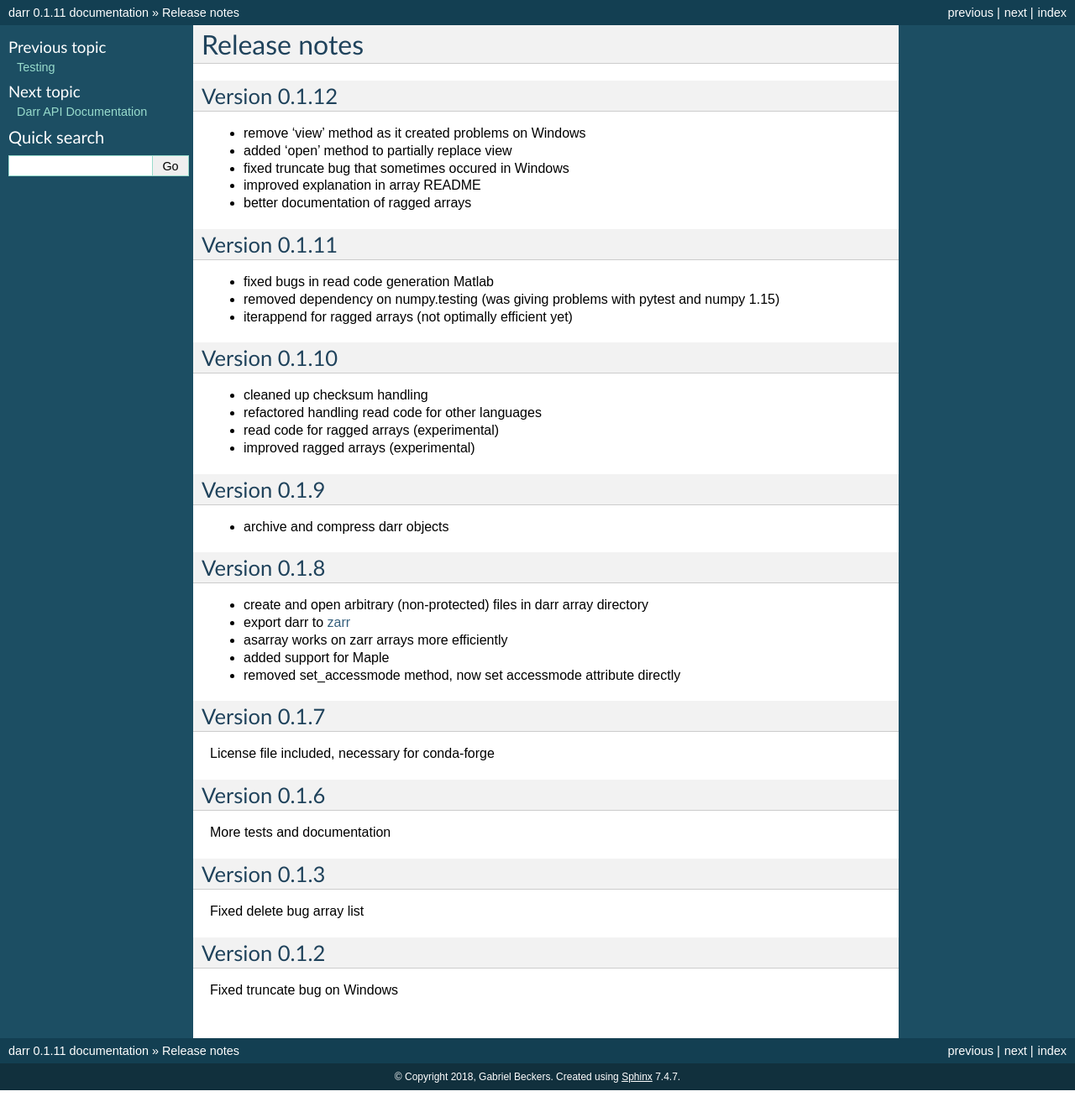
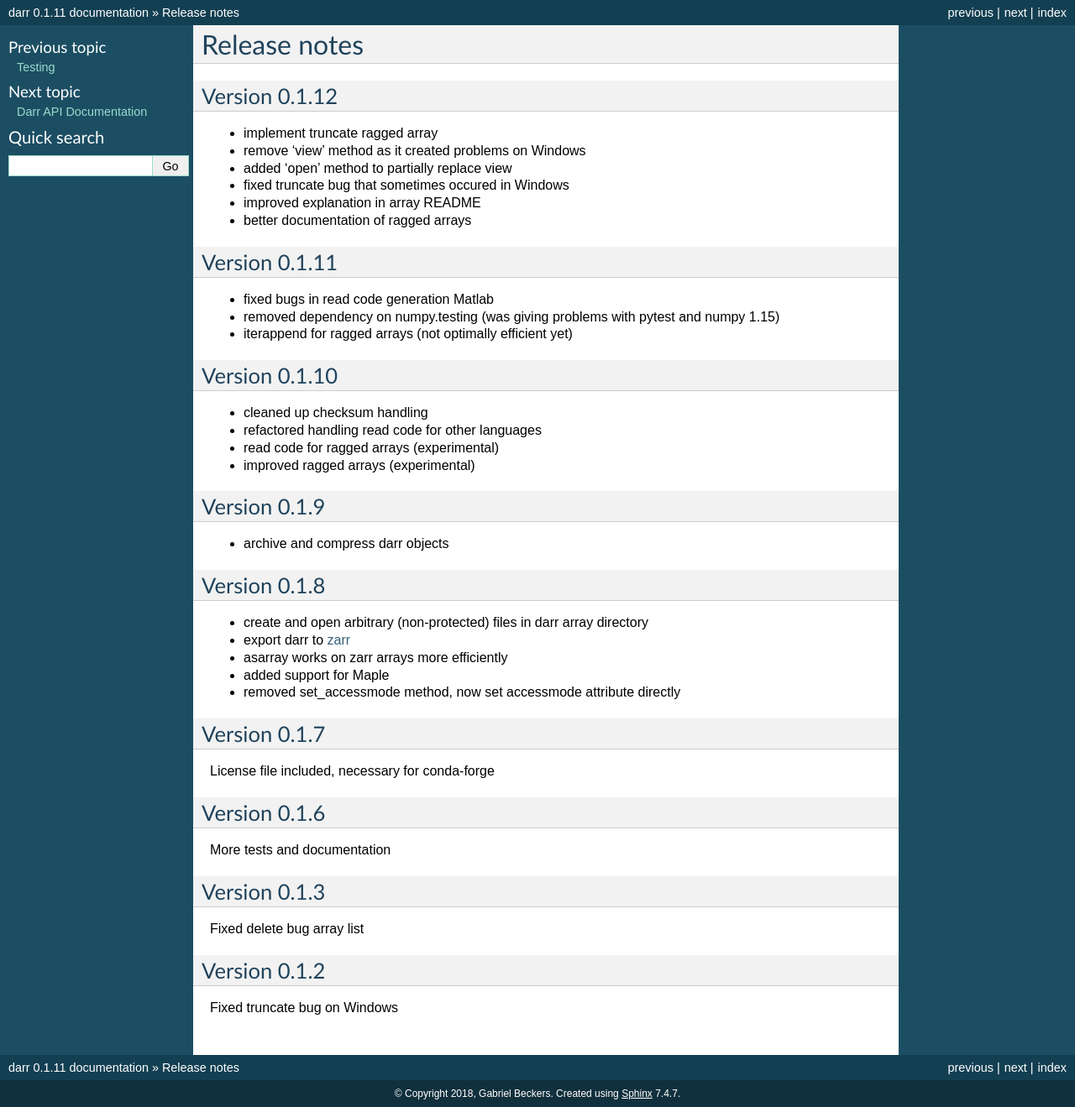
Before and after one commit to gbeckers/Darr, a Sphinx documentation site: the page built from docs/releasenotes.rst, in a window 1280 px wide. Shown: the whole page at 84% size. Built offline with Sphinx 7.4.7, drawn with Linux system fonts in a browser that asks for light colours.

Commit message:
add release note

```diff
--- a/docs/releasenotes.rst
+++ b/docs/releasenotes.rst
@@ -3,6 +3,7 @@ Release notes
 
 Version 0.1.12
 --------------
+- implement truncate ragged array
 - remove 'view' method as it created problems on Windows
 - added 'open' method to partially replace view
 - fixed truncate bug that sometimes occured in Windows
```
